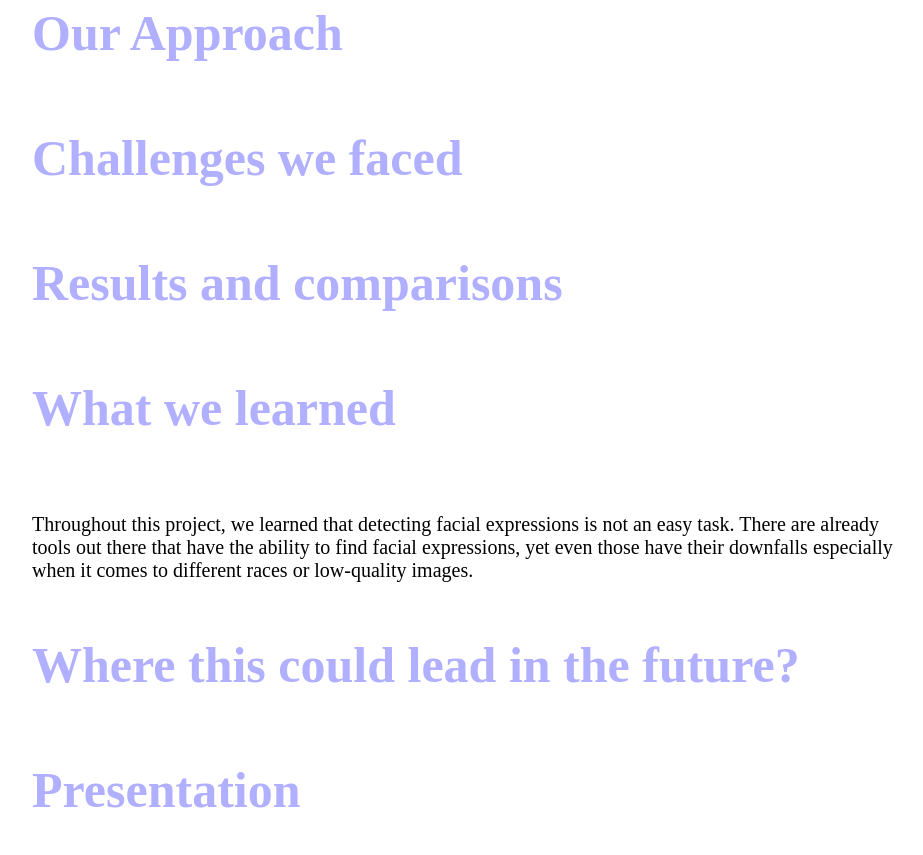
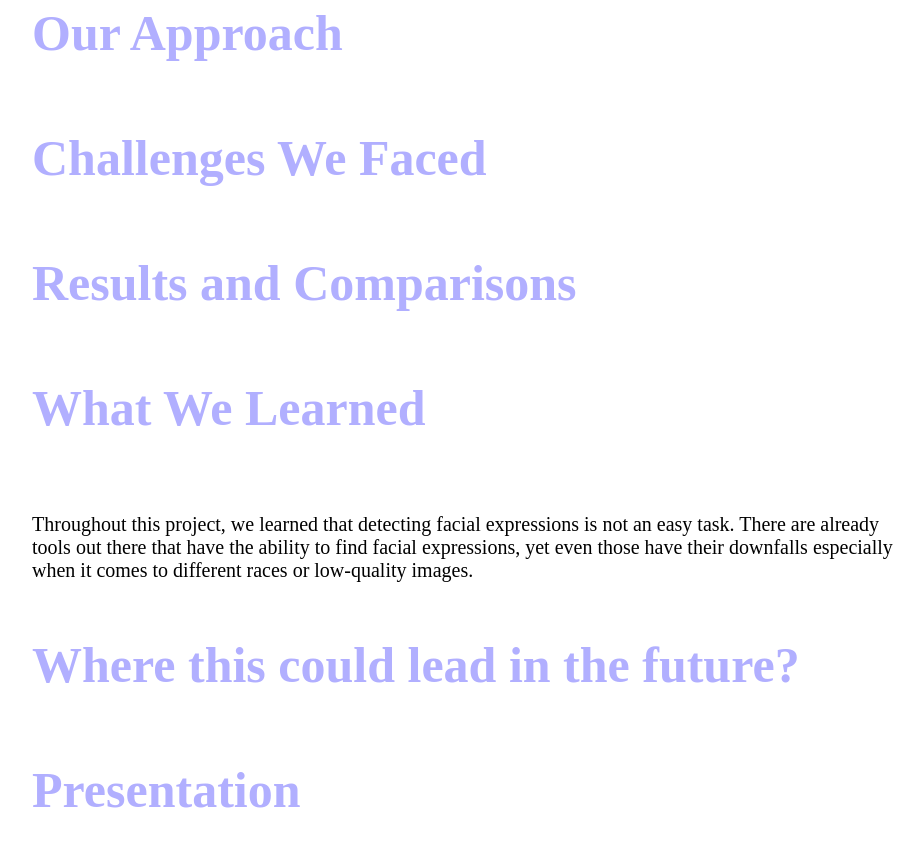
Before and after one commit to najufmalik/ChildrensFacialRecognition, a plain HTML site: page index.html in a window 1280 px wide. Shown: the part 1740-2595 px from the top of the page, without its empty margins (176-1099 px from the left). Drawn offline with Linux system fonts and the light colour scheme; grey boxes are pictures that could not be loaded.

Commit message:
Update index.html

```diff
--- a/index.html
+++ b/index.html
@@ -26,7 +26,7 @@
 			<h1>Why is this problem important?</h1>
 		</div>
 		<div class="content">
-			<p><br>Emotion recognition can be applied in many different situations. Being able to detect facial expressions can give an insight into how people may be feeling, without any speech or actions involved. For children, especially those with Autism Spectrum Conditions (ASC), recognizing facial expressions can be very difficult, and not building this skill early on can potentially stunt their ability to form social skills and relationships later in life</br></p>
+			<p><br>Emotion recognition can be applied in many different situations. Being able to detect facial expressions can give an insight into how people may be feeling, without any speech or actions involved. For children, especially those with Autism Spectrum Conditions (ASC), recognizing facial expressions can be very difficult, and not building this skill early on can potentially stunt their ability to form social skills and relationships later in life.</br></p>
 		</div>
 		<div class="topic">
 			<h1>What is the current state-of-the-art?</h1>
@@ -41,14 +41,14 @@
 		</div>
 		<!-- add in content -->
 		<div class="topic">
-			<h1>Challenges we faced</h1>
+			<h1>Challenges We Faced</h1>
 		</div>
 		<!-- add in content -->
 		<div class="topic">
-			<h1>Results and comparisons</h1>
+			<h1>Results and Comparisons</h1>
 		</div>
 		<div class="topic">
-			<h1>What we learned</h1>
+			<h1>What We Learned</h1>
 		</div>
 		<div class="content">
 			<p><br>Throughout this project, we learned that detecting facial expressions is not an easy task. There are already tools out there that have the ability to find facial expressions, yet even those have their downfalls especially when it comes to different races or low-quality images.
```
